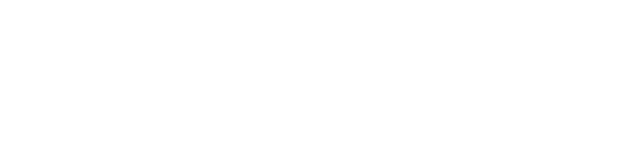
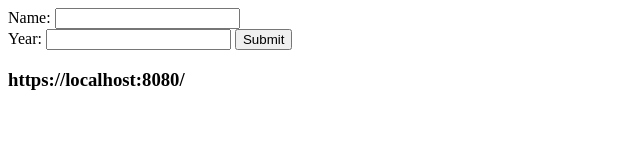
Before and after one commit to acciojob/sharable-urls-SwarnaSkyla, a website: page main.html in a window 1280 px wide. Shown: the whole page, without its empty margins (0-640 px from the left). Drawn offline with Linux system fonts and the light colour scheme.

Commit message:
created a submission

```diff
--- a/main.html
+++ b/main.html
@@ -1,8 +1,21 @@
 <!DOCTYPE html>
 <html>
   <body>
-    <script type="text/javascript" src="./script.js">
+	  <form id="myForm">
+		  <label for="name">Name:</label>
+          <input type="text" id="name" name="name" required/>
+		  <br/>
+		  <label for="year">Year:</label>
+          <input type="number" id="year" name="year" required/>
+
+		  <button type="submit" id="button">Submit</button>
+
+
+	  </form>
+	  <h3 id="url">https://localhost:8080/</h3>
+		  <script type="text/javascript" src="./script.js">
 </script>
   </body>
 
+
 </html>
--- a/script.js
+++ b/script.js
@@ -1 +1,11 @@
 // your code here
+document.getElementById("myForm").addEventListener("submit",function(event){
+	event.preventDefault();
+
+	const name=document.getElementById("name").value;
+	const year=document.getElementById("year").value;
+
+	const queryString=`name=${encodeURIComponent(name)}&year=${encodeURIComponent(year)}`;
+
+	document.getElementById("url").textContent="https://localhost:8080/"+queryString;
+});
```
